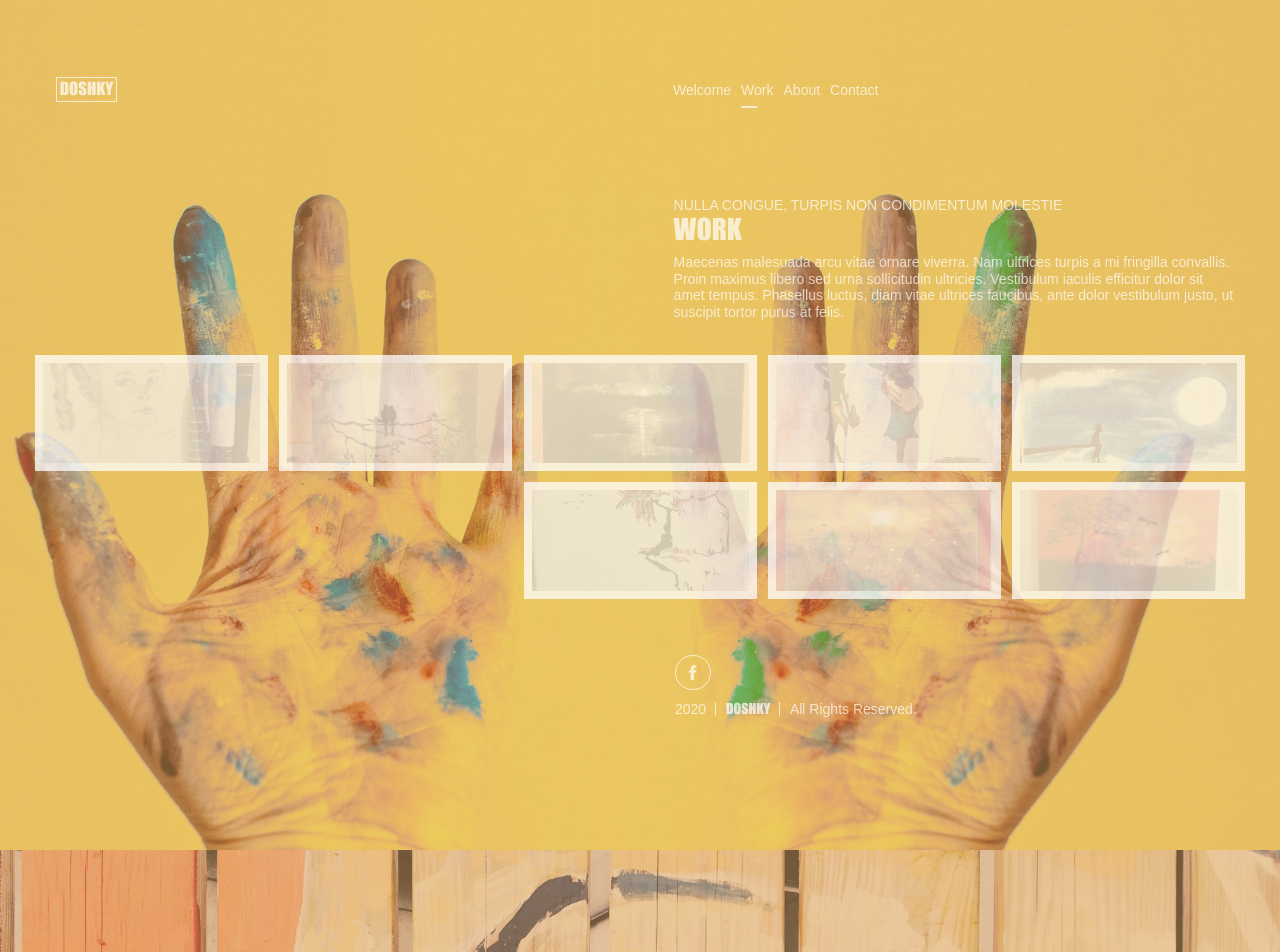
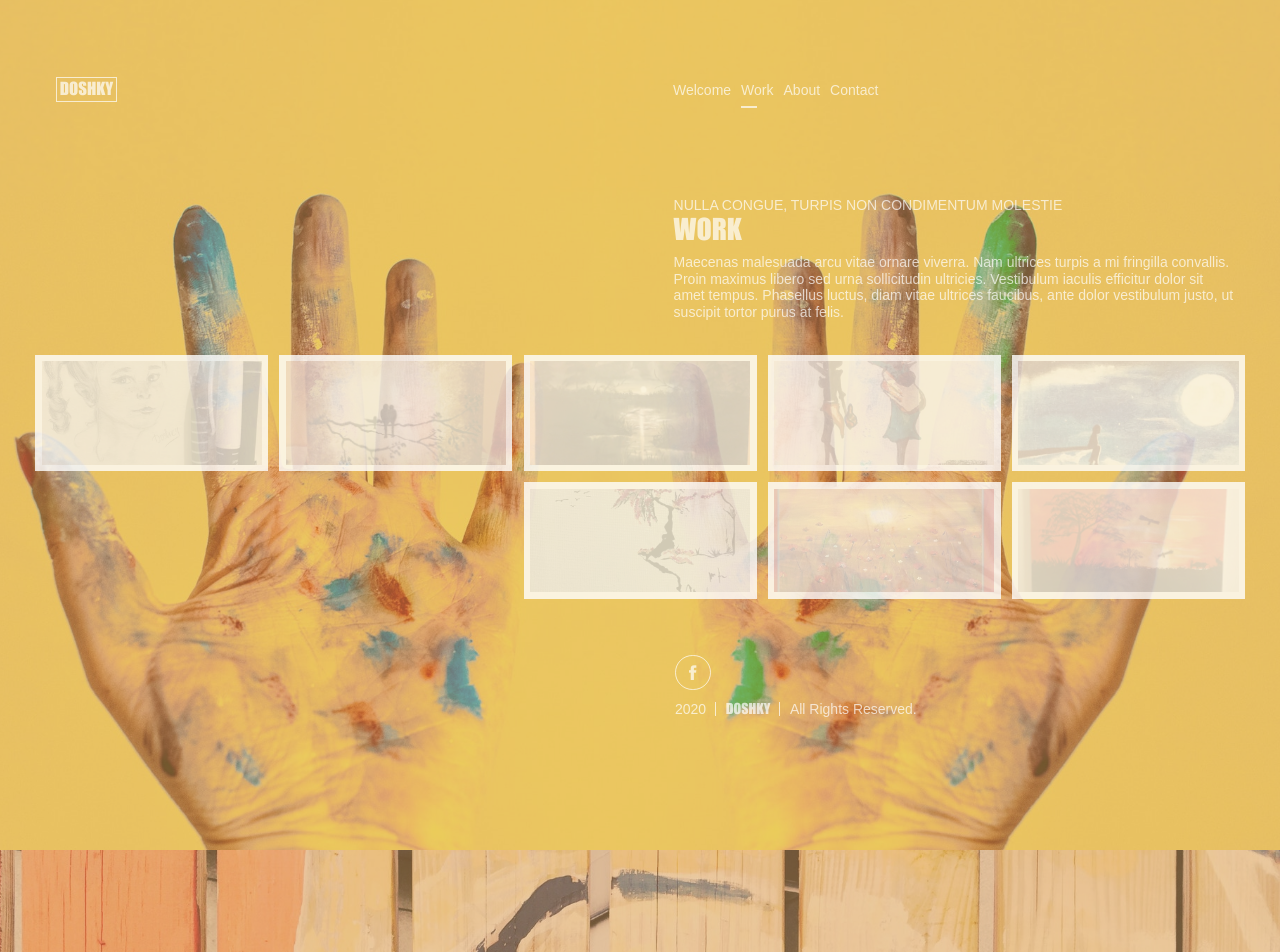
Before and after one commit to doshky/doshky.com, a Jekyll site: the page built from index.html, in a window 1280 px wide. Shown: the part 950-1902 px from the top of the page. Built offline with Jekyll 4.4.1, drawn with Linux system fonts in a browser that asks for light colours.

Commit message:
Image preview border replaced with padding - accepting percentage values, to keep proportional to image preview size

```diff
--- a/assets/css/image-preview-list.css
+++ b/assets/css/image-preview-list.css
@@ -22,7 +22,7 @@
 	background-color: var( --background-color );
 	margin-top: var( --column-gutter-y );
 	position: relative;
-	opacity: 0.75;
+	opacity: 0.8;
 
 }
 
@@ -32,20 +32,40 @@
 }
 
 .image-preview {
+	box-sizing: border-box;
 	display: block;
-	/* width: 100%; height: 100%;  */
-	position: absolute; left: 0; right: 0; top: 0; bottom: 0;
+	width: 100%; height: 100%;
+	padding: 2.75%;
+	position: absolute; left: 0; top: 0;
 	background-position: center; background-size: cover;
 	background-clip: content-box;
-	border: 8px solid transparent;
 	opacity: 0.2;
 
 }
 
+/* .image-preview:after {
+	box-sizing: border-box;
+	display: block;
+	width: 100%; height: 100%;
+	position: absolute; left: 0; top: 0;
+	padding: 3.5%;
+	background-color: var( --background-color );
+	background-clip: content-box;
+	content: "";
+	opacity: 0.8;
+	transition: opacity 0.2s;
+
+}  */
+
 .image-preview:hover {
-	opacity: 1;
+	opacity: 0.8;
 
 }
+
+/* .image-preview:hover:after {
+	opacity: 0;
+
+}  */
 
 @media ( min-width: 1081px ) {
 
```
